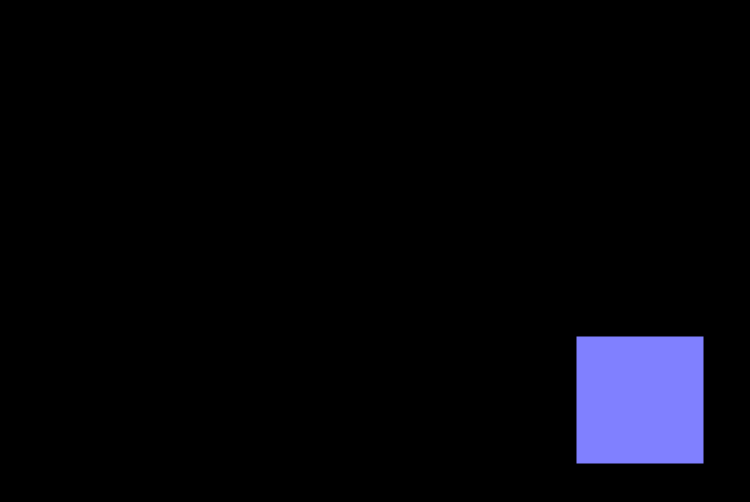
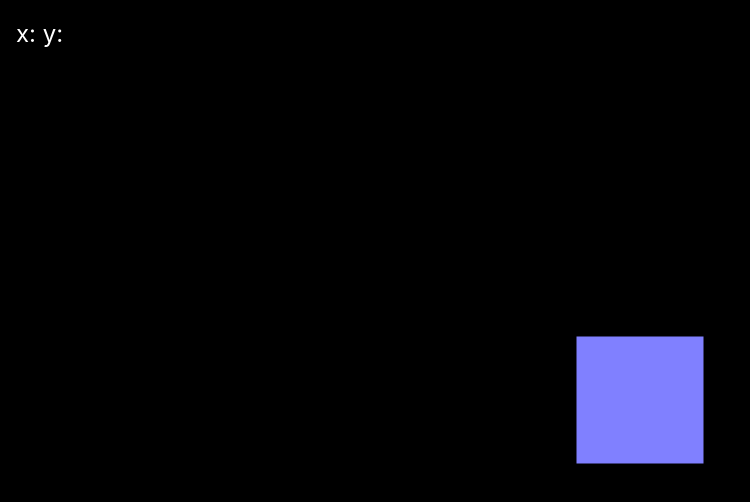
Before and after one commit to ColinEspinas/three-maze, a Vue app: page / in a window 1280 px wide. Shown: the top 502 px of the page, without its empty margins (0-750 px from the left). Built offline with nearby package versions, Linux system fonts and the light colour scheme.

Commit message:
feat: added debug

```diff
--- a/src/App.vue
+++ b/src/App.vue
@@ -36,6 +36,10 @@ onMounted(() => {
 
 <template>
   <canvas id="three-scene" ref="canvas" />
+  <div class="debug">
+    x: {{ alpha }}
+    y: {{ beta }}
+  </div>
 </template>
 
 <style>
@@ -43,6 +47,16 @@ html, body {
   margin: 0;
   padding: 0;
   overflow: hidden;
+}
+
+.debug {
+  position: absolute;
+  top: 0;
+  left: 0;
+  z-index: 1;
+  padding: 1rem;
+  font-size: 1.5rem;
+  color: white;
 }
 
 #three-scene {
```
